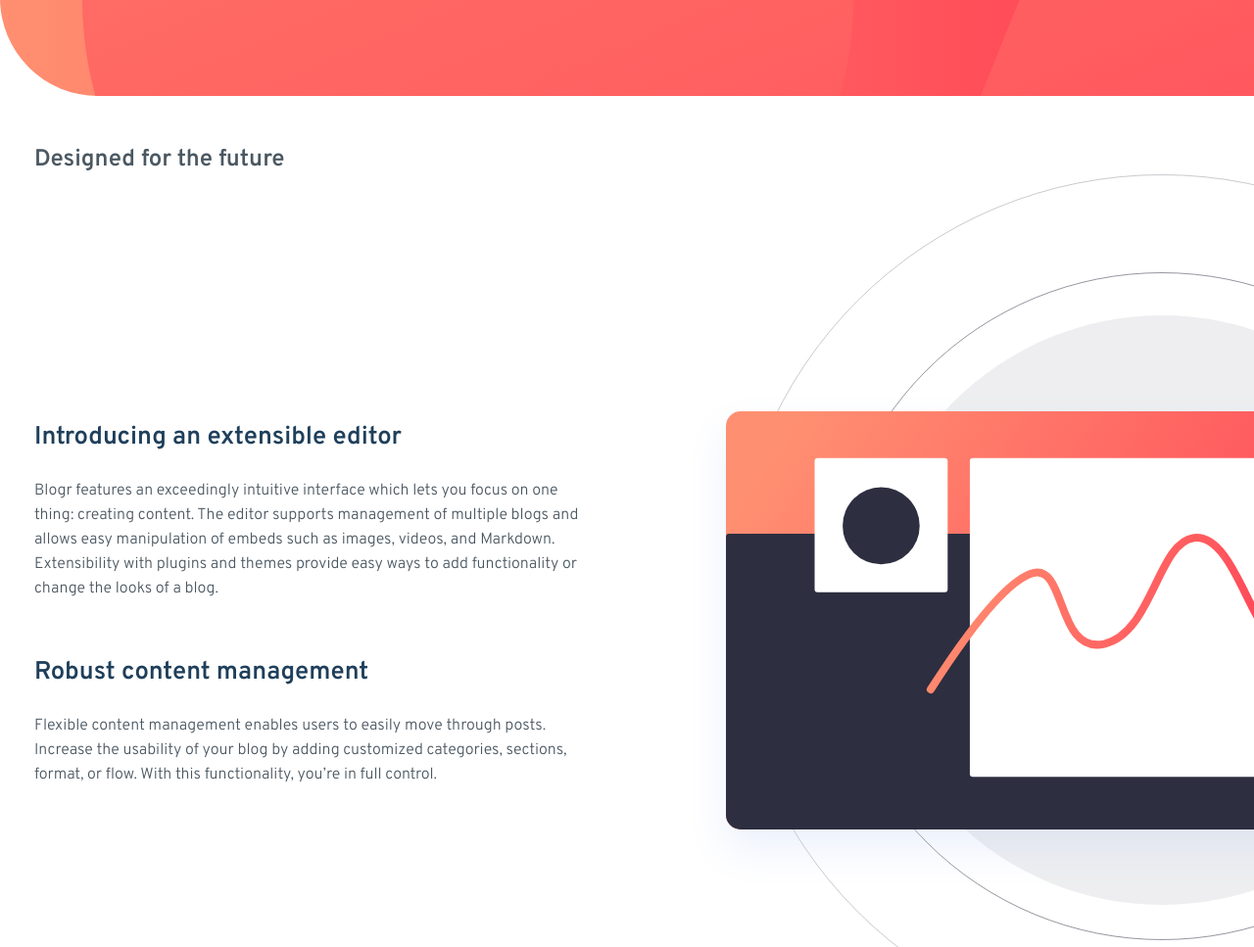
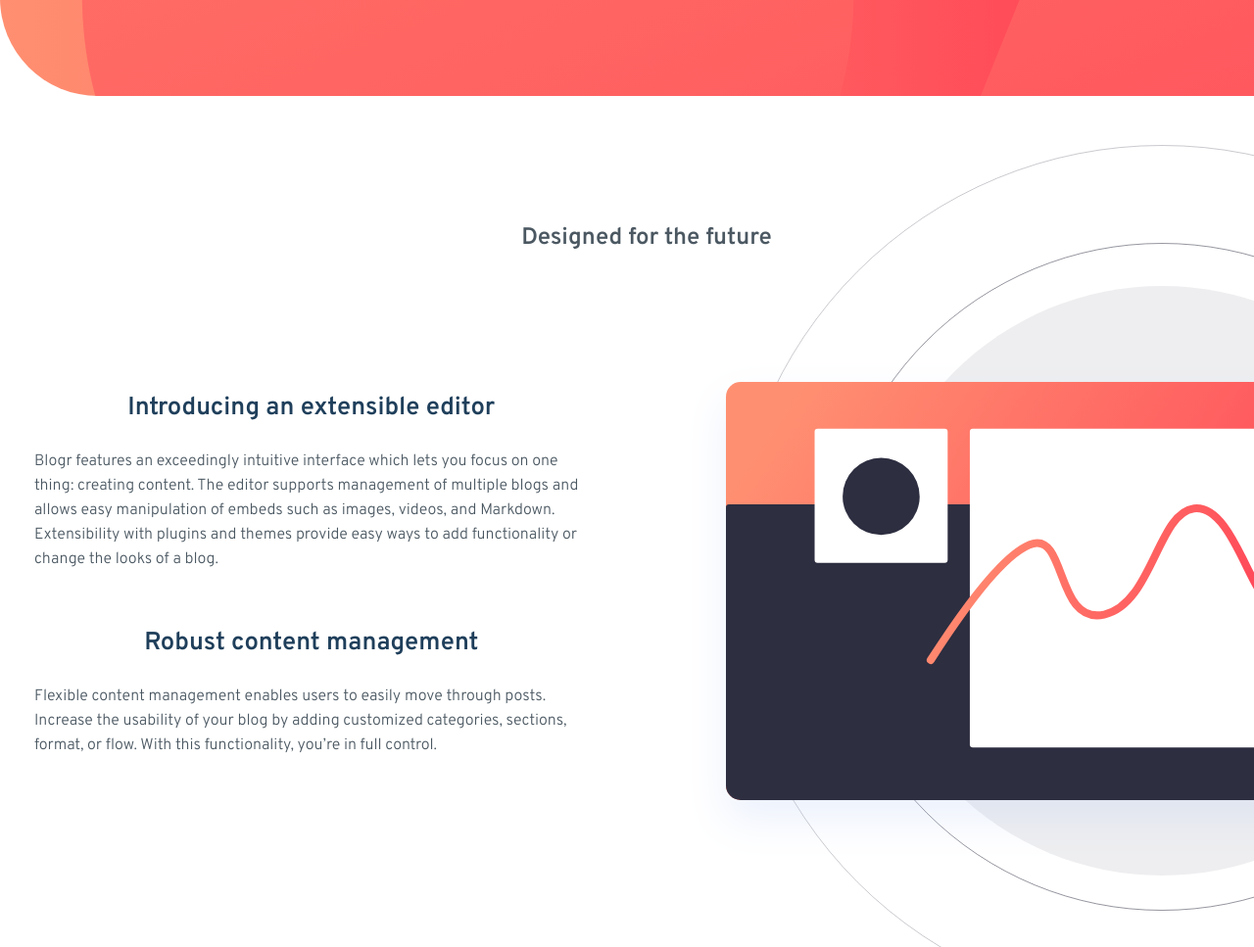
Before and after one commit to Iamdeyo/blogr, a plain HTML site: page index.html in a window 1280 px wide. Shown: the part 502-1469 px from the top of the page at 98% size. Drawn offline with Linux system fonts and the light colour scheme.

Commit message:
html error fixed

```diff
--- a/index.html
+++ b/index.html
@@ -160,11 +160,11 @@
       </header>
       <section>
         <div class="container">
-          <h2>Designed for the future</h2>
+          <h2 class="d-center">Designed for the future</h2>
           <div>
             <div class="text">
               <div>
-                <h4>Introducing an extensible editor</h4>
+                <h3>Introducing an extensible editor</h3>
                 <p>
                   Blogr features an exceedingly intuitive interface which lets
                   you focus on one thing: creating content. The editor supports
@@ -175,7 +175,7 @@
                 </p>
               </div>
               <div>
-                <h4>Robust content management</h4>
+                <h3>Robust content management</h3>
                 <p>
                   Flexible content management enables users to easily move
                   through posts. Increase the usability of your blog by adding
@@ -232,7 +232,7 @@
             </div>
             <div class="text">
               <div>
-                <h4>Free, open, simple</h4>
+                <h3>Free, open, simple</h3>
                 <p>
                   Blogr is a free and open source application backed by a large
                   community of helpful developers. It supports features such as
@@ -243,7 +243,7 @@
                 </p>
               </div>
               <div>
-                <h4>Powerful tooling</h4>
+                <h3>Powerful tooling</h3>
                 <p>
                   Batteries included. We built a simple and straightforward CLI
                   tool that makes customization and deployment a breeze, but
--- a/style.css
+++ b/style.css
@@ -49,7 +49,7 @@ h3 {
   text-align: center;
   font-size: 2em;
 }
-h4 {
+h3 {
   font-size: 1.6em;
 }
 .desktop {
@@ -331,11 +331,13 @@ section {
   padding: 50px 0;
   overflow: hidden;
 }
-section h3 {
+.d-center {
+  text-align: center;
   position: absolute;
   top: 80px;
   width: 100%;
 }
+
 section .container {
   position: relative;
 }
@@ -352,7 +354,8 @@ section div .text {
 section div .text > div {
   margin: 60px 0;
 }
-section div .text h4 {
+section div .text h3,
+.text h2 {
   margin: 0 0 30px;
 }
 section div .image {
@@ -528,6 +531,12 @@ footer div.container a:hover {
     width: 100%;
     margin: 80px 0 60px;
   }
+  section .d-center {
+    position: static;
+    top: 0px;
+    width: 100%;
+    margin: 80px 0 60px;
+  }
   section .container {
     position: relative;
   }
```
